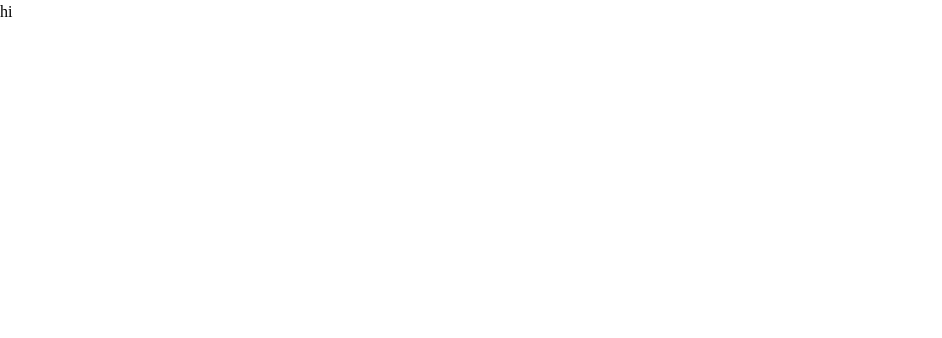
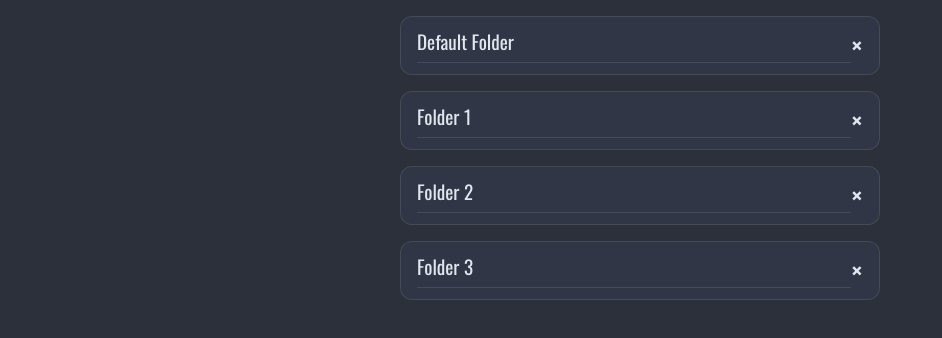
Before and after one commit to jaredaitken6/todo-list, a website built with webpack: page src/template.html in a window 1280 px wide. Shown: the whole page, without its empty margins (0-942 px from the left). Built offline with nearby package versions, Linux system fonts and the light colour scheme.

Commit message:
finished project folder list on opening page

```diff
--- a/src/styles.css
+++ b/src/styles.css
@@ -202,3 +202,64 @@ p, h1, h2, h3, h4, h5, h6 {
 }
 
 /* start of customized app styles */
+
+:root {
+    --font-body: "Open Sans", "Segoe UI", Roboto, "Helvetica Neue", Arial, sans-serif;
+    --font-heading: "Oswald", "Arial Narrow", "Roboto Condensed", "Helvetica Neue", Arial, sans-serif;
+    --bg-app: #2b303a;
+    --secondary-bg-app: #303645;
+    --border-subtle: #585c678a;
+    --text-primary: #e1e5ee;
+}
+
+body {
+    background-color: var(--bg-app);
+}
+
+.folder-column {
+    display: flex;
+    flex-direction: column;
+    margin: 0 25rem;
+}
+
+#task-folder-list {
+    display: flex;
+    flex-direction: column;
+    padding-top: 1rem;
+    gap: 1rem;
+    list-style-type: none;
+}
+
+.todo-project {
+    display: flex;
+    /* gap: 7px; */
+    background-color: var(--secondary-bg-app);
+    padding: 0.70rem 1rem;
+    border-radius: 0.75rem;
+    border: 1px solid var(--border-subtle);
+}
+
+.todo-project-btn {
+    flex: 1;
+    text-align: left;
+    font-size: 1.2rem;
+    border: none;
+    border-bottom: 1px solid var(--border-subtle);
+    padding-bottom: 0.3rem;
+}
+
+.project-delete-btn {
+    align-self: center;
+    height: auto;
+    line-height: 0.7;
+    border: none;
+    font-size: 2rem;
+}
+
+.todo-project-btn, .project-delete-btn {
+    /* background: transparent; */
+    cursor: pointer;
+    background: transparent;
+    font-family: var(--font-heading);
+    color: var(--text-primary);
+}
--- a/src/template.html
+++ b/src/template.html
@@ -6,6 +6,57 @@
     <title>Document</title>
 </head>
 <body>
-    hi
+    <!--
+        hardcoded into the html
+
+        - a div that holds the project folders list
+    -->
+    <!--
+        dynamically placed into the html via js
+
+        - a list of the project folders
+    -->
+    <!-- hardcode a sample of project folders to see how it will look -->
+     <!--
+        the list of folders will be in an unordered list and in the unordered list will be list items
+       -->
+    <main class="todo-projects-page">
+        <section class="folder-column">
+            <ul id="task-folder-list">
+                <li class="todo-project">
+                    <button class="todo-project-btn" type="button">
+                        <span class="project-name">Default Folder</span>
+                    </button>
+                    <button class="project-delete-btn" type="button">
+                        &times;
+                    </button>
+                </li>
+                <li class="todo-project">
+                    <button class="todo-project-btn" type="button">
+                        <span class="project-name">Folder 1</span>
+                    </button>
+                    <button class="project-delete-btn" type="button">
+                        &times;
+                    </button>
+                </li>
+                <li class="todo-project">
+                    <button class="todo-project-btn" type="button">
+                        <span class="project-name">Folder 2</span>
+                    </button>
+                    <button class="project-delete-btn" type="button">
+                        &times;
+                    </button>
+                </li>
+                <li class="todo-project">
+                    <button class="todo-project-btn" type="button">
+                        <span class="project-name">Folder 3</span>
+                    </button>
+                    <button class="project-delete-btn" type="button">
+                        &times;
+                    </button>
+                </li>
+            </ul>
+        </section>
+    </main>
 </body>
 </html>
```
